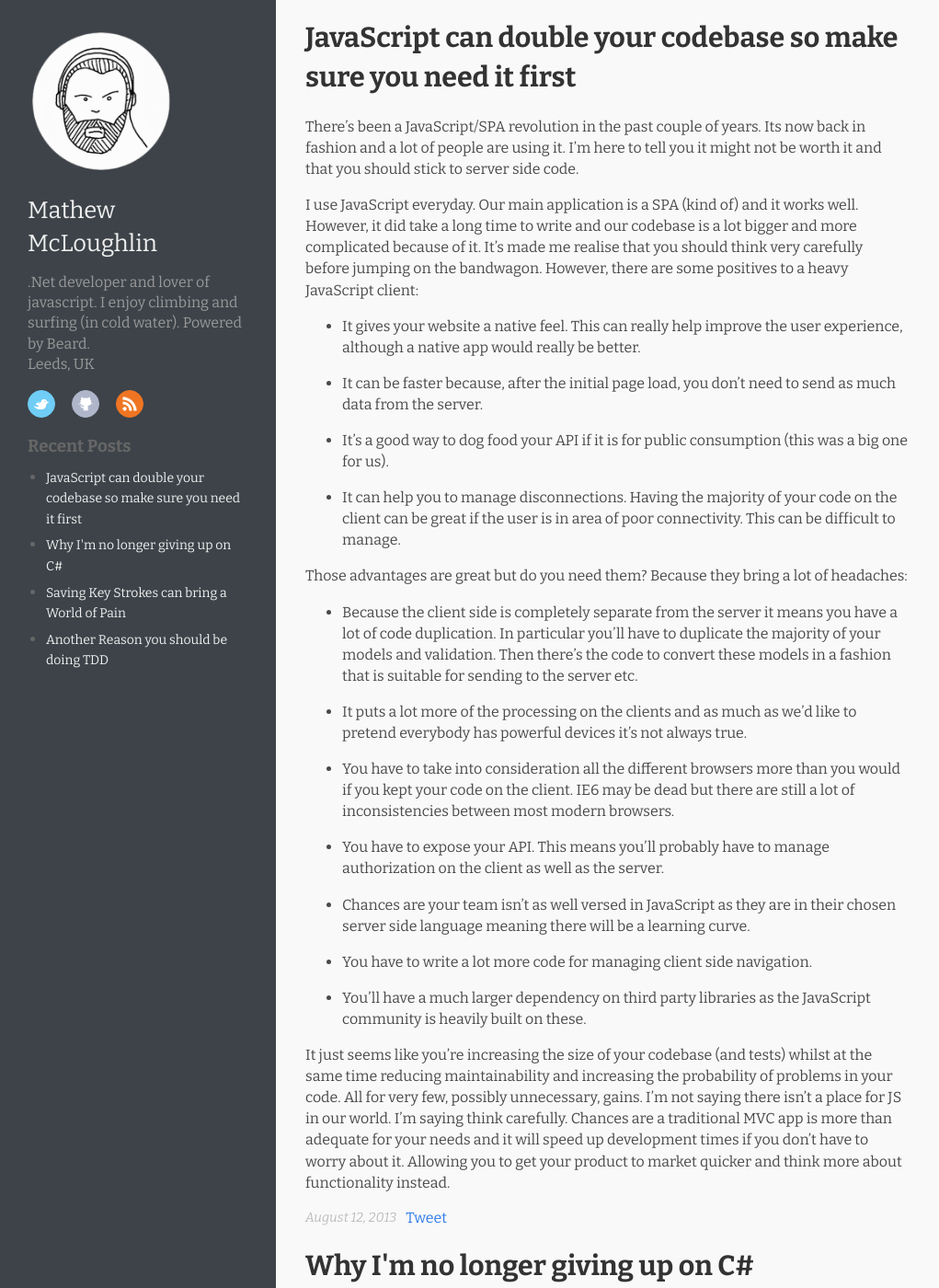
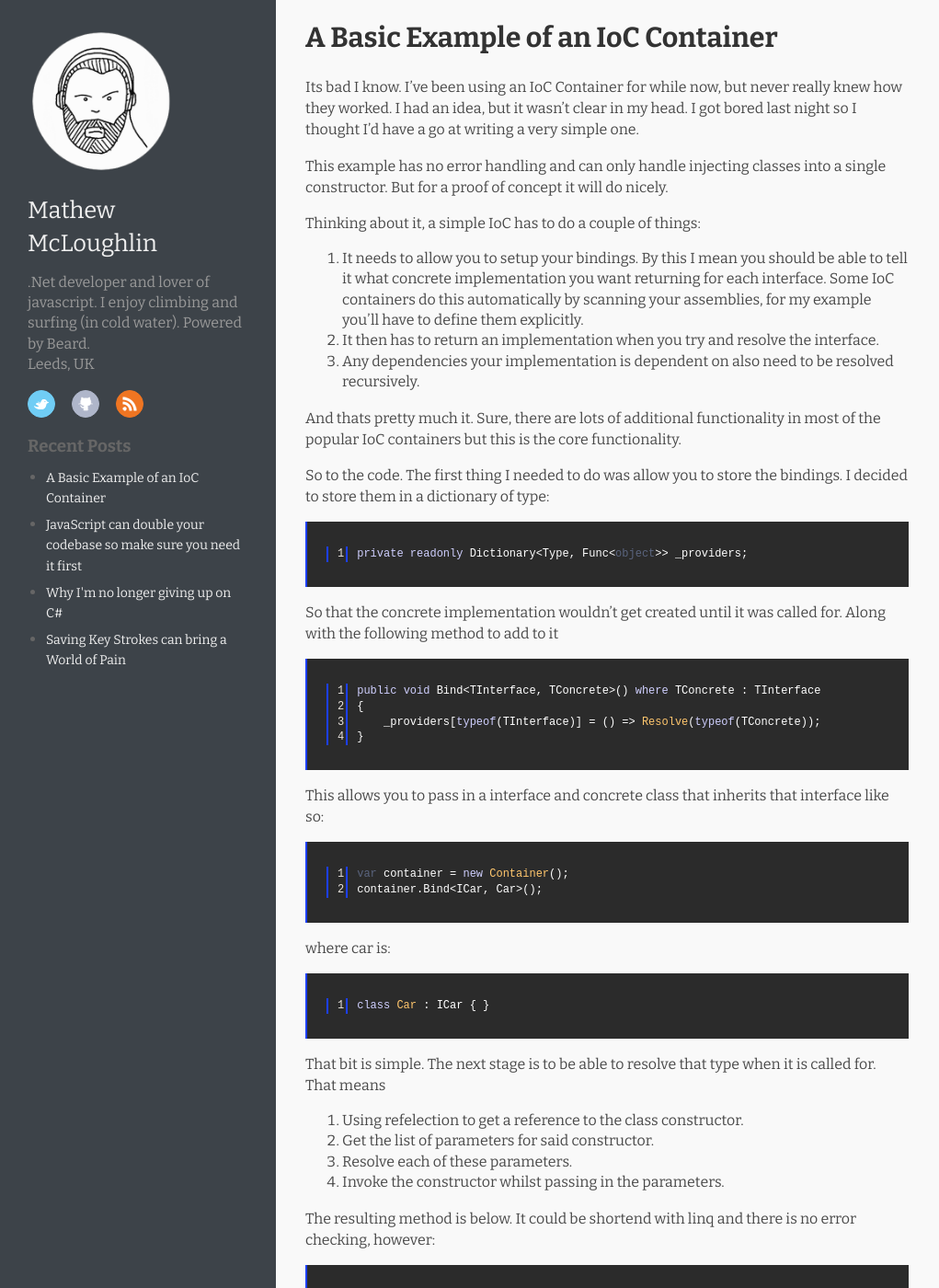
Before and after one commit to invalid-arg/invalid-arg.github.com, a Jekyll site: the page built from index.html, in a window 1280 px wide and 1400 px high. Shown: the whole window at 92% size, without its empty margins (0-1021 px from the left). Built offline with Jekyll 4.4.1, drawn with Linux system fonts in a browser that asks for light colours; comment, search, counter and statistics services are not loaded; some of the changed text lies outside the part shown.

Commit message:
a basic example of an ioc container

```diff
--- /dev/null
+++ b/_posts/2013-8-15-a-basic-example-of-an-ioc-container.md
@@ -0,0 +1,85 @@
+---
+layout: post
+title: A Basic Example of an IoC Container
+---
+Its bad I know. I've been using an IoC Container for while now, but never really knew how they worked. I had an idea, but it wasn't clear in my head. I got bored last night so I thought I'd have a go at writing a very simple one.
+
+This example has no error handling and can only handle injecting classes into a single constructor. But for a proof of concept it will do nicely.
+
+Thinking about it, a simple IoC has to do a couple of things:
+
+1. It needs to allow you to setup your bindings. By this I mean you should be able to tell it what concrete implementation you want returning for each interface. Some IoC containers do this automatically by scanning your assemblies, for my example you'll have to define them explicitly.
+2. It then has to return an implementation when you try and resolve the interface.
+3. Any dependencies your implementation is dependent on also need to be resolved recursively.
+
+And thats pretty much it. Sure, there are lots of additional functionality in most of the popular IoC containers but this is the core functionality.
+
+So to the code. The first thing I needed to do was allow you to store the bindings. I decided to store them in a dictionary of type:
+
+{% highlight csharp linenos %}
+private readonly Dictionary<Type, Func<object>> _providers;
+{% endhighlight %}
+
+So that the concrete implementation wouldn't get created until it was called for. Along with the following method to add to it
+
+{% highlight csharp linenos %}
+public void Bind<TInterface, TConcrete>() where TConcrete : TInterface
+{
+    _providers[typeof(TInterface)] = () => Resolve(typeof(TConcrete));
+}
+{% endhighlight %}
+
+This allows you to pass in a interface and concrete class that inherits that interface like so:
+
+{% highlight csharp linenos %}
+var container = new Container();
+container.Bind<ICar, Car>();
+{% endhighlight %}
+
+where car is:
+
+{% highlight csharp linenos %}
+class Car : ICar { }
+{% endhighlight %}
+
+That bit is simple. The next stage is to be able to resolve that type when it is called for. That means
+
+1. Using refelection to get a reference to the class constructor.
+2. Get the list of parameters for said constructor.
+3. Resolve each of these parameters.
+4. Invoke the constructor whilst passing in the parameters.
+
+The resulting method is below. It could be shortend with linq and there is no error checking, however:
+
+{% highlight csharp linenos %}
+private object Resolve(Type type)
+{
+    var constructor = type.GetConstructors().SingleOrDefault();
+    var parametersInfo = constructor.GetParameters();
+    var parameters = new List<object>();
+
+    foreach (var parameterInfo in parametersInfo)
+    {
+        parameters.Add(_providers[parameterInfo.ParameterType]());
+    }
+
+    return constructor.Invoke(parameters.ToArray());
+}
+{% endhighlight %}
+
+Finally a public method to allow you to resolve:
+
+{% highlight csharp linenos %}
+public T Resolve<T>()
+{
+    return (T)_providers[typeof(T)]();
+}
+{% endhighlight %}
+
+That is called as such:
+
+{% highlight csharp linenos %}
+var car = container.Resolve<ICar>();
+{% endhighlight %}
+
+And thats it. For a complete example see this [gist](https://gist.github.com/mat-mcloughlin/6240821). Like I said, there's a lot more involved in IoC containers such as [Ninject](http://www.ninject.org/) and [TinyIoC](https://github.com/grumpydev/TinyIoC) (my favourite of the moment) but the basic principle is pretty simple.
--- a/css/main.css
+++ b/css/main.css
@@ -307,7 +307,7 @@ body {
 }
 
 code {
-	font-size: 16px;
+	font-size: 12px;
 	line-height: 1.4em;
 	word-wrap: break-word;
 	font-family: Monaco, 'Lucida Console', monospace;
```
